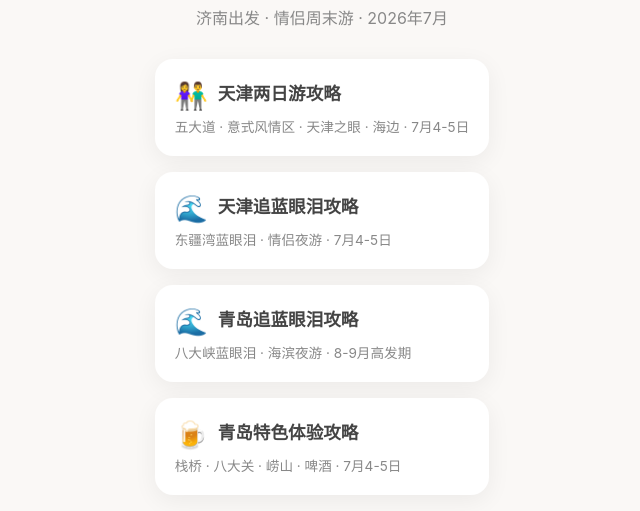
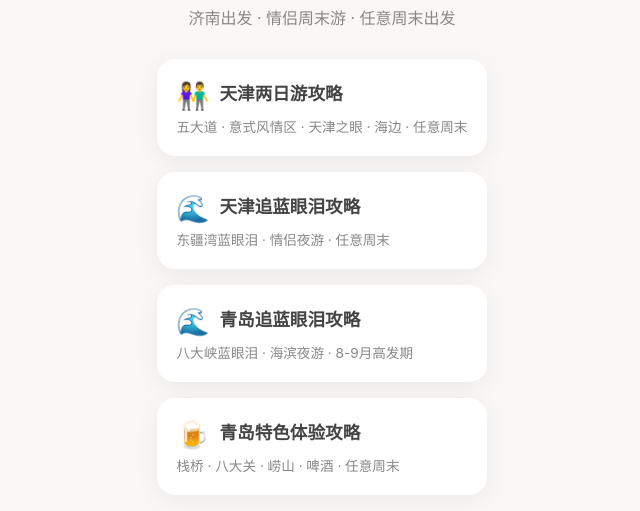
Before and after one commit to liuteng199606-lang/tianjin-travel-guide, a plain HTML site: page index.html in a window 1280 px wide. Shown: the part 169-680 px from the top of the page, without its empty margins (318-958 px from the left). Drawn offline with Linux system fonts and the light colour scheme.

Commit message:
主页也改为任意周末

```diff
--- a/index.html
+++ b/index.html
@@ -20,16 +20,16 @@ h1{font-size:2em;margin-bottom:8px}
 <body>
 <div class="container">
   <h1>🗺️ 旅行攻略合集</h1>
-  <div class="sub">济南出发 · 情侣周末游 · 2026年7月</div>
+  <div class="sub">济南出发 · 情侣周末游 · 任意周末出发</div>
 
   <a class="card" href="tianjin.html">
     <h3><span class="emoji">👫</span>天津两日游攻略</h3>
-    <p>五大道 · 意式风情区 · 天津之眼 · 海边 · 7月4-5日</p>
+    <p>五大道 · 意式风情区 · 天津之眼 · 海边 · 任意周末</p>
   </a>
 
   <a class="card" href="tianjin-blue.html">
     <h3><span class="emoji">🌊</span>天津追蓝眼泪攻略</h3>
-    <p>东疆湾蓝眼泪 · 情侣夜游 · 7月4-5日</p>
+    <p>东疆湾蓝眼泪 · 情侣夜游 · 任意周末</p>
   </a>
 
   <a class="card" href="qingdao-blue.html">
@@ -39,7 +39,7 @@ h1{font-size:2em;margin-bottom:8px}
 
   <a class="card" href="qingdao.html">
     <h3><span class="emoji">🍺</span>青岛特色体验攻略</h3>
-    <p>栈桥 · 八大关 · 崂山 · 啤酒 · 7月4-5日</p>
+    <p>栈桥 · 八大关 · 崂山 · 啤酒 · 任意周末</p>
   </a>
 </div>
 </body>
```
